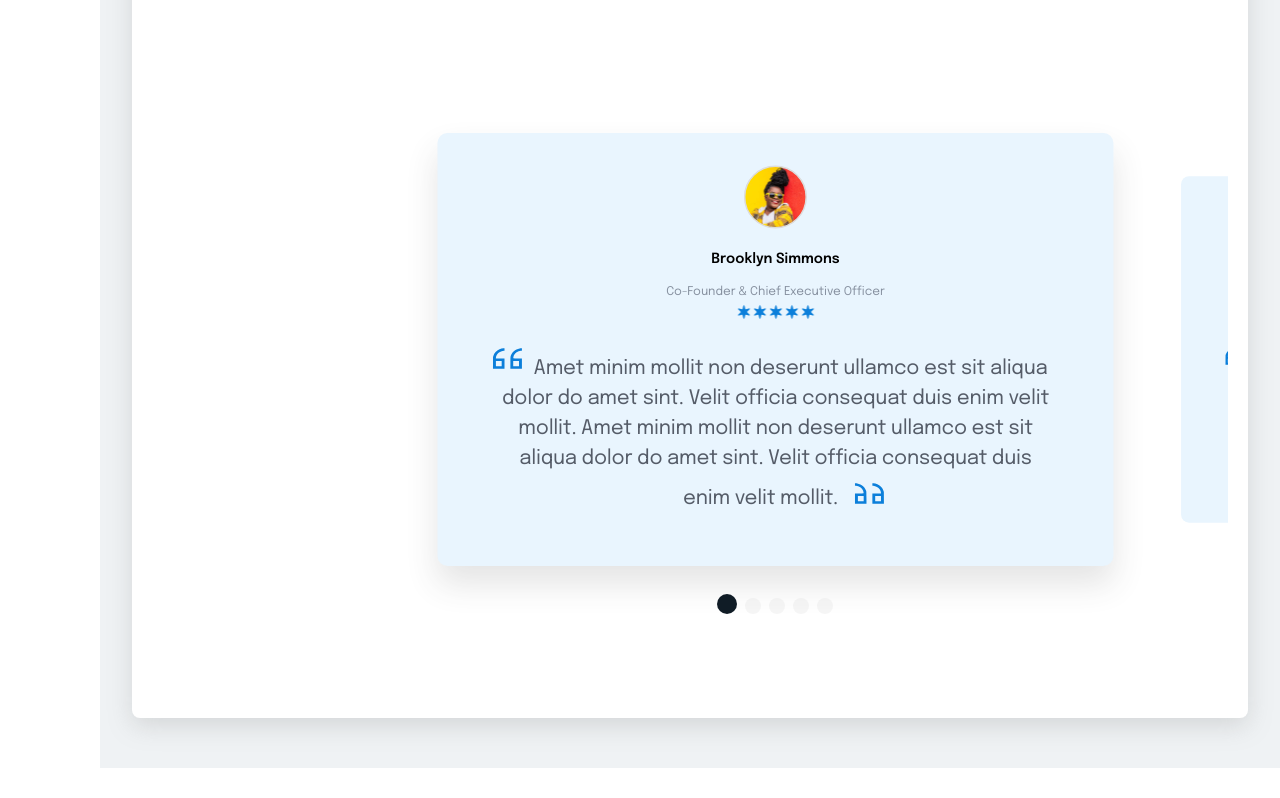
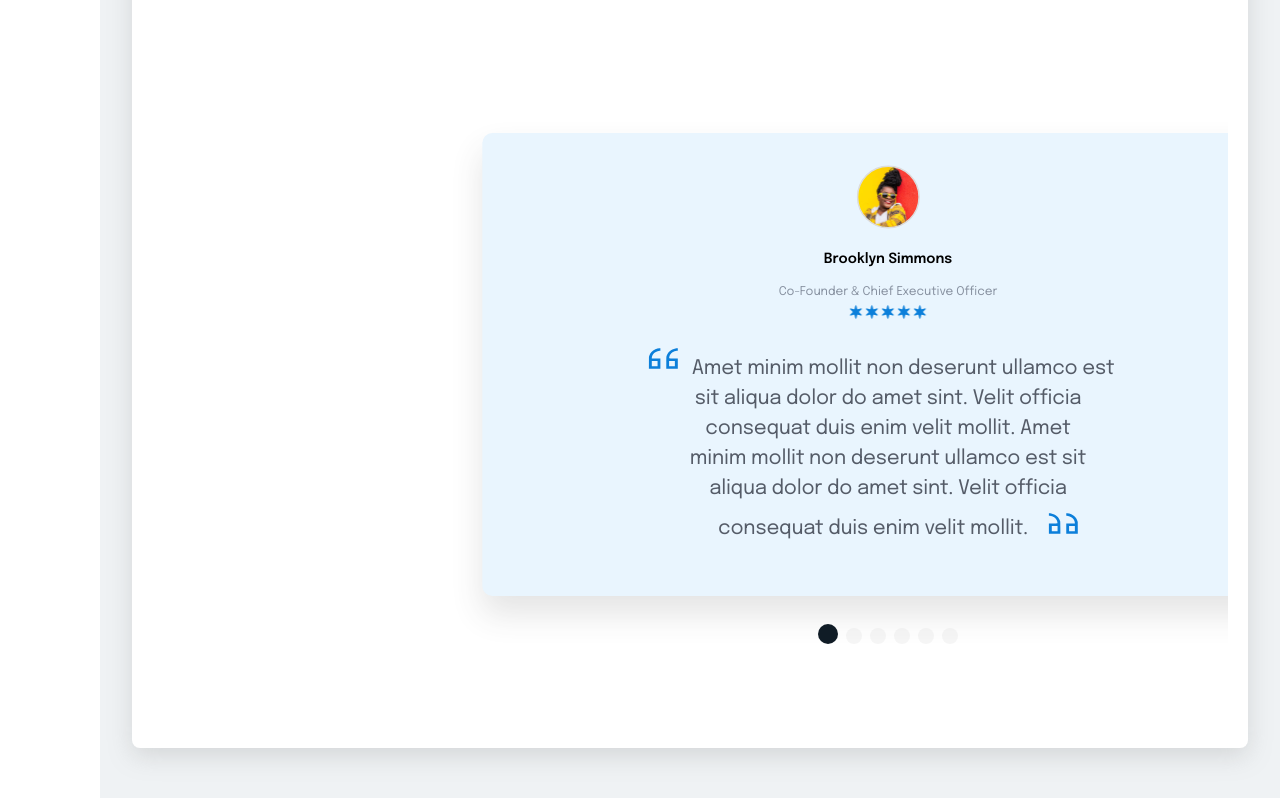
Before and after one commit to AlbinaBlazhko17/turbo, a React (Vite) app: page / in a window 1280 px wide. Shown: the part 1457-2255 px from the top of the page. Before the commit the page ends 2225 px from the top, so only its background shows below. Built offline with nearby package versions, Linux system fonts and the light colour scheme.

Commit message:
refactor: move to component, remove handlers

```diff
--- a/src/components/Slider/Slider.jsx
+++ b/src/components/Slider/Slider.jsx
@@ -2,10 +2,8 @@ import { useState } from 'react';
 import {Swiper, SwiperSlide} from 'swiper/react';
 import SwiperCore from 'swiper';
 import { Pagination } from 'swiper/modules';
-import Stars from '@assets/img/stars.png';
-import FirstFeedbackImg from '@assets/icons/first_feedbaack.svg';
-import SecondFeedbackImg from '@assets/icons/second__feedback.svg';
-import ThirdFeedbackImg from '@assets/icons/third__feedback.svg';
+import dataForSlider from '@utils/dataForSlider';
+import SliderCard from '../SliderCard/SliderCard';
 
 
 import 'swiper/css';
@@ -15,11 +13,6 @@ import './slider.scss';
 SwiperCore.use([Pagination]);
 
 function Slider () {
-	const [activeSlideIndex, setActiveSlideIndex] = useState(0);
-
-	const handleSlideChange = (swiper) => {
-		setActiveSlideIndex(swiper.activeIndex);
-	};
 
 	const handleSlideTransitionEnd = (swiper) => {
 		swiper.slides.forEach((slide, index) => {
@@ -43,77 +36,17 @@ function Slider () {
 					}}
 					className='slider__carousel__wrapper'
 					modules={[Pagination]}
-					onSwiper={handleSlideChange}
-					onSlideChange={handleSlideChange}
 					onSlideChangeTransitionEnd={handleSlideTransitionEnd}
 					effect="slide"
 					speed={500}
-					>
-					<SwiperSlide className='slider__carousel-slide'>
-							<div className="slider__carousel-slide__img"><img src={FirstFeedbackImg} alt="first_feedback"/></div>
-							<h4 className="slider__carousel-slide__name">Brooklyn Simmons</h4>
-							<h5 className="slider__carousel-slide__role">Co-Founder & Chief Executive Officer</h5>
-							<div className="slider__carousel-slide__stars"><img src={Stars} alt="stars"/></div>
-							<p className="slider__carousel-slide__text">Amet minim mollit non deserunt ullamco est
-								sit aliqua dolor do amet sint. Velit officia
-								consequat duis enim velit mollit. Amet
-								minim mollit non deserunt ullamco est sit
-								aliqua dolor do amet sint. Velit officia
-								consequat duis enim velit mollit.</p>
-					</SwiperSlide>
-
-					<SwiperSlide className='slider__carousel-slide'>
-							<div className="slider__carousel-slide__img"><img src={SecondFeedbackImg} alt="first_feedback"/></div>
-							<h4 className="slider__carousel-slide__name">Brooklyn Simmons</h4>
-							<h5 className="slider__carousel-slide__role">Co-Founder & Chief Executive Officer</h5>
-							<div className="slider__carousel-slide__stars"><img src={Stars} alt="stars"/></div>
-							<p className="slider__carousel-slide__text">Amet minim mollit non deserunt ullamco est
-								sit aliqua dolor do amet sint. Velit officia
-								consequat duis enim velit mollit. Amet
-								minim mollit non deserunt ullamco est sit
-								aliqua dolor do amet sint. Velit officia
-								consequat duis enim velit mollit.</p>
-					</SwiperSlide>
-
-					<SwiperSlide className='slider__carousel-slide'>
-							<div className="slider__carousel-slide__img"><img src={ThirdFeedbackImg} alt="first_feedback"/></div>
-							<h4 className="slider__carousel-slide__name">Brooklyn Simmons</h4>
-							<h5 className="slider__carousel-slide__role">Co-Founder & Chief Executive Officer</h5>
-							<div className="slider__carousel-slide__stars"><img src={Stars} alt="stars"/></div>
-							<p className="slider__carousel-slide__text">Amet minim mollit non deserunt ullamco est
-								sit aliqua dolor do amet sint. Velit officia
-								consequat duis enim velit mollit. Amet
-								minim mollit non deserunt ullamco est sit
-								aliqua dolor do amet sint. Velit officia
-								consequat duis enim velit mollit.</p>
-					</SwiperSlide>
-
-						<SwiperSlide className='slider__carousel-slide'>
-							<div className="slider__carousel-slide__img"><img src={FirstFeedbackImg} alt="first_feedback"/></div>
-							<h4 className="slider__carousel-slide__name">Brooklyn Simmons</h4>
-							<h5 className="slider__carousel-slide__role">Co-Founder & Chief Executive Officer</h5>
-							<div className="slider__carousel-slide__stars"><img src={Stars} alt="stars"/></div>
-							<p className="slider__carousel-slide__text">Amet minim mollit non deserunt ullamco est
-								sit aliqua dolor do amet sint. Velit officia
-								consequat duis enim velit mollit. Amet
-								minim mollit non deserunt ullamco est sit
-								aliqua dolor do amet sint. Velit officia
-								consequat duis enim velit mollit.</p>
-					</SwiperSlide>
-
-					<SwiperSlide className='slider__carousel-slide'>
-
-							<div className="slider__carousel-slide__img"><img src={FirstFeedbackImg} alt="first_feedback"/></div>
-							<h4 className="slider__carousel-slide__name">Brooklyn Simmons</h4>
-							<h5 className="slider__carousel-slide__role">Co-Founder & Chief Executive Officer</h5>
-							<div className="slider__carousel-slide__stars"><img src={Stars} alt="stars"/></div>
-							<p className="slider__carousel-slide__text">Amet minim mollit non deserunt ullamco est
-								sit aliqua dolor do amet sint. Velit officia
-								consequat duis enim velit mollit. Amet
-								minim mollit non deserunt ullamco est sit
-								aliqua dolor do amet sint. Velit officia
-								consequat duis enim velit mollit.</p>
-					</SwiperSlide>
+				>
+					{
+						dataForSlider.length !== 0 && dataForSlider.map(slide => (
+							<SwiperSlide className='slider__carousel-slide' key={slide.id}>
+								<SliderCard slide={slide} />
+							</SwiperSlide>
+						))
+					}
 				</Swiper>
 			</div>
 		</section>
--- /dev/null
+++ b/src/components/SliderCard/SliderCard.jsx
@@ -0,0 +1,13 @@
+function SliderCard ({ slide }) {
+	return (
+		<>
+			<div className="slider__carousel-slide__img"><img src={slide.img} alt={slide.name}/></div>
+			<h4 className="slider__carousel-slide__name">{slide.name}</h4>
+			<h5 className="slider__carousel-slide__role">{slide.role}</h5>
+			<div className="slider__carousel-slide__stars"><img src={slide.stars} alt="stars"/></div>
+			<p className="slider__carousel-slide__text">{slide.text}</p>
+		</>
+	)
+}
+
+export default SliderCard;
--- /dev/null
+++ b/src/utils/dataForSlider.js
@@ -0,0 +1,51 @@
+import Stars from '@assets/img/stars.png';
+import FirstFeedbackImg from '@assets/icons/first_feedbaack.svg';
+import SecondFeedbackImg from '@assets/icons/second__feedback.svg';
+import ThirdFeedbackImg from '@assets/icons/third__feedback.svg';
+
+const dataForSlider = [
+	{
+		img: FirstFeedbackImg,
+		name: 'Brooklyn Simmons',
+		role: 'Co-Founder & Chief Executive Officer',
+		stars: Stars,
+		text: 'Amet minim mollit non deserunt ullamco est \n sit aliqua dolor do amet sint. Velit officia \n consequat duis enim velit mollit. Amet \n minim mollit non deserunt ullamco est sit \n aliqua dolor do amet sint. Velit officia\n consequat duis enim velit mollit.',
+	},
+	{
+		img: SecondFeedbackImg,
+		name: 'Brooklyn Simmons',
+		role: 'Co-Founder & Chief Executive Officer',
+		stars: Stars,
+		text: 'Amet minim mollit non deserunt ullamco est \n sit aliqua dolor do amet sint. Velit officia \n consequat duis enim velit mollit. Amet \n minim mollit non deserunt ullamco est sit \n aliqua dolor do amet sint. Velit officia\n consequat duis enim velit mollit.',
+	},
+	{
+		img: ThirdFeedbackImg,
+		name: 'Brooklyn Simmons',
+		role: 'Co-Founder & Chief Executive Officer',
+		stars: Stars,
+		text: 'Amet minim mollit non deserunt ullamco est \n sit aliqua dolor do amet sint. Velit officia \n consequat duis enim velit mollit. Amet \n minim mollit non deserunt ullamco est sit \n aliqua dolor do amet sint. Velit officia\n consequat duis enim velit mollit.',
+	},
+	{
+		img: FirstFeedbackImg,
+		name: 'Brooklyn Simmons',
+		role: 'Co-Founder & Chief Executive Officer',
+		stars: Stars,
+		text: 'Amet minim mollit non deserunt ullamco est \n sit aliqua dolor do amet sint. Velit officia \n consequat duis enim velit mollit. Amet \n minim mollit non deserunt ullamco est sit \n aliqua dolor do amet sint. Velit officia\n consequat duis enim velit mollit.',
+	},
+	{
+		img: SecondFeedbackImg,
+		name: 'Brooklyn Simmons',
+		role: 'Co-Founder & Chief Executive Officer',
+		stars: Stars,
+		text: 'Amet minim mollit non deserunt ullamco est \n sit aliqua dolor do amet sint. Velit officia \n consequat duis enim velit mollit. Amet \n minim mollit non deserunt ullamco est sit \n aliqua dolor do amet sint. Velit officia\n consequat duis enim velit mollit.',
+	},
+	{
+		img: ThirdFeedbackImg,
+		name: 'Brooklyn Simmons',
+		role: 'Co-Founder & Chief Executive Officer',
+		stars: Stars,
+		text: 'Amet minim mollit non deserunt ullamco est \n sit aliqua dolor do amet sint. Velit officia \n consequat duis enim velit mollit. Amet \n minim mollit non deserunt ullamco est sit \n aliqua dolor do amet sint. Velit officia\n consequat duis enim velit mollit.',
+	},
+];
+
+export default dataForSlider;
```
